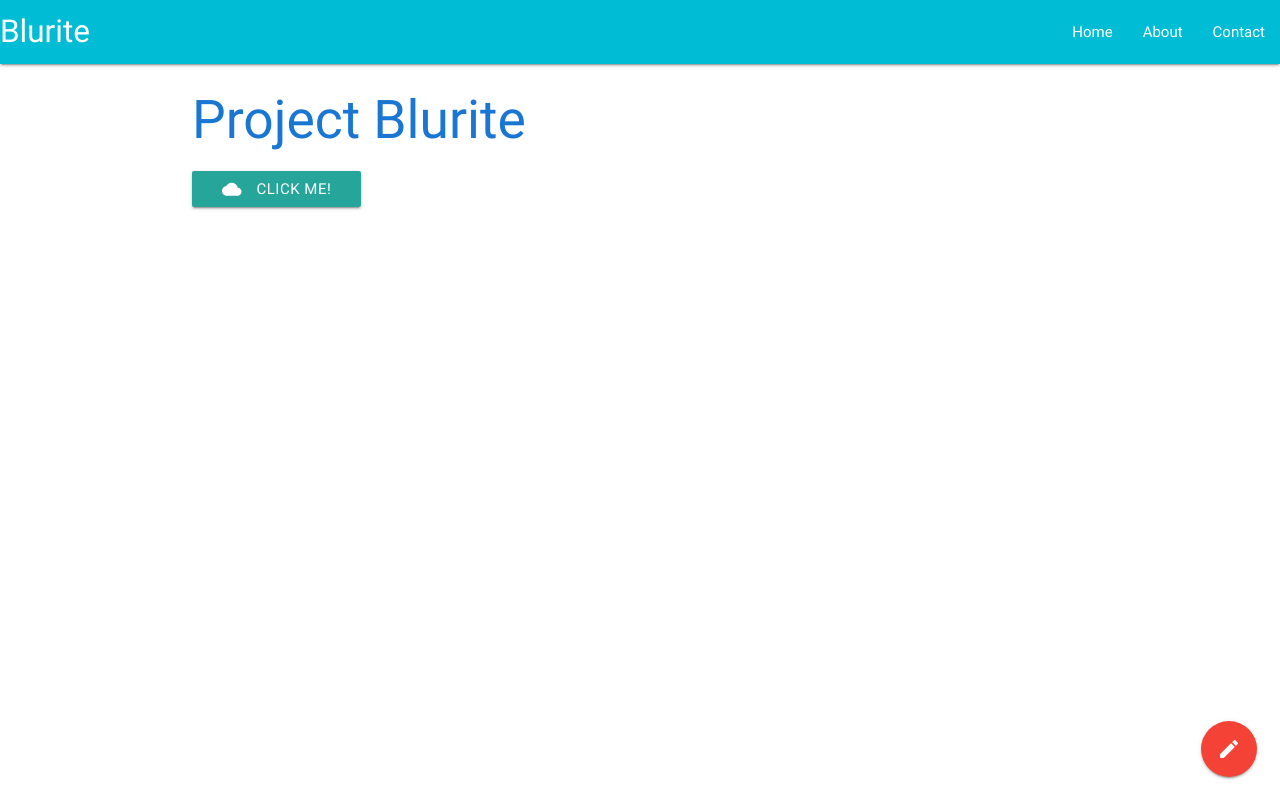
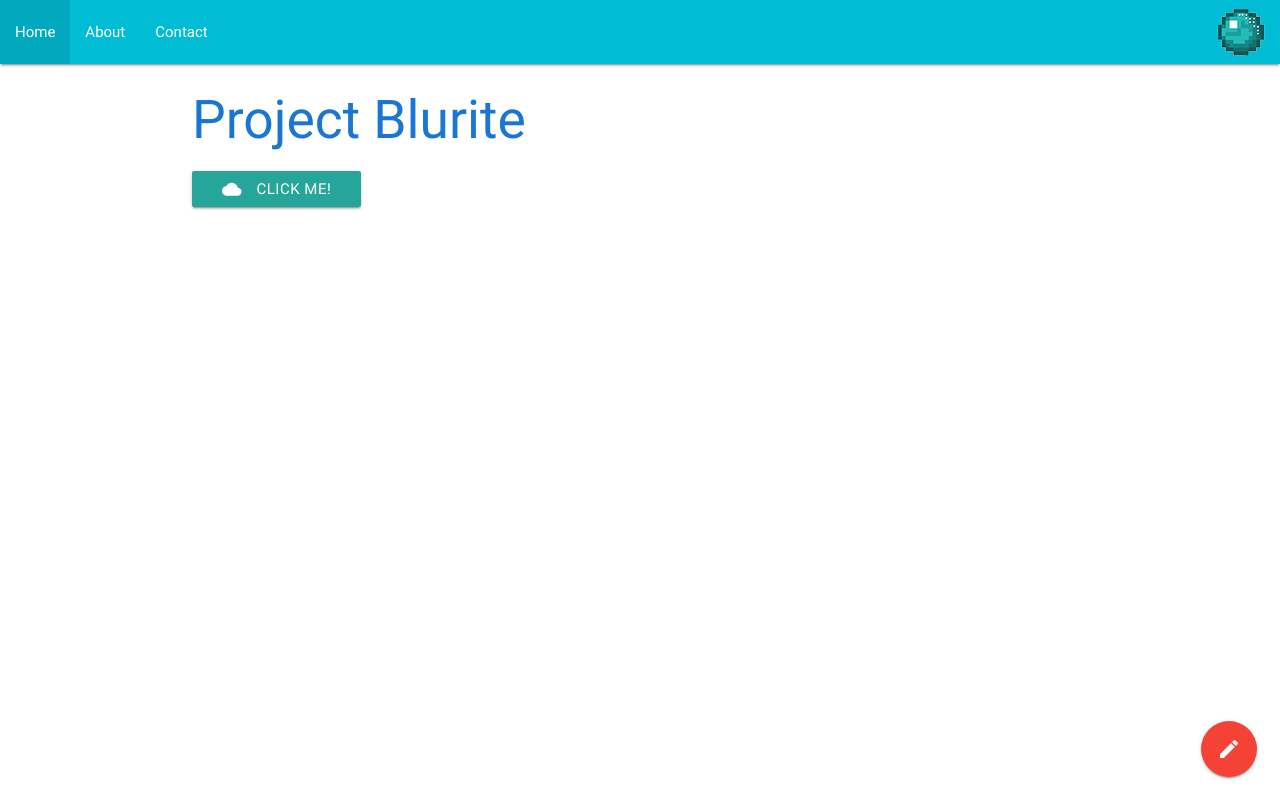
Before and after one commit to haoteng10/Blurite, a plain HTML site: page index.html in a window 1280 px wide. Drawn offline with nearby package versions, Linux system fonts and the light colour scheme.

Commit message:
Some small changes

```diff
--- a/index.html
+++ b/index.html
@@ -26,8 +26,8 @@
 
 		<nav>
 		  <div class="nav-wrapper cyan">
-		    <a href="#" class="brand-logo">Blurite</a>
-		    <ul id="nav-mobile" class="right hide-on-med-and-down">
+		    <a href="#" class="brand-logo right"><img src="images/logo.png"></a>
+		    <ul id="nav-mobile" class="left hide-on-med-and-down">
 		      <li><a href="#">Home</a></li>
 		      <li><a href="#">About</a></li>
 		      <li><a href="#">Contact</a></li>
```
Also changed, not shown: images/logo.png (added).
